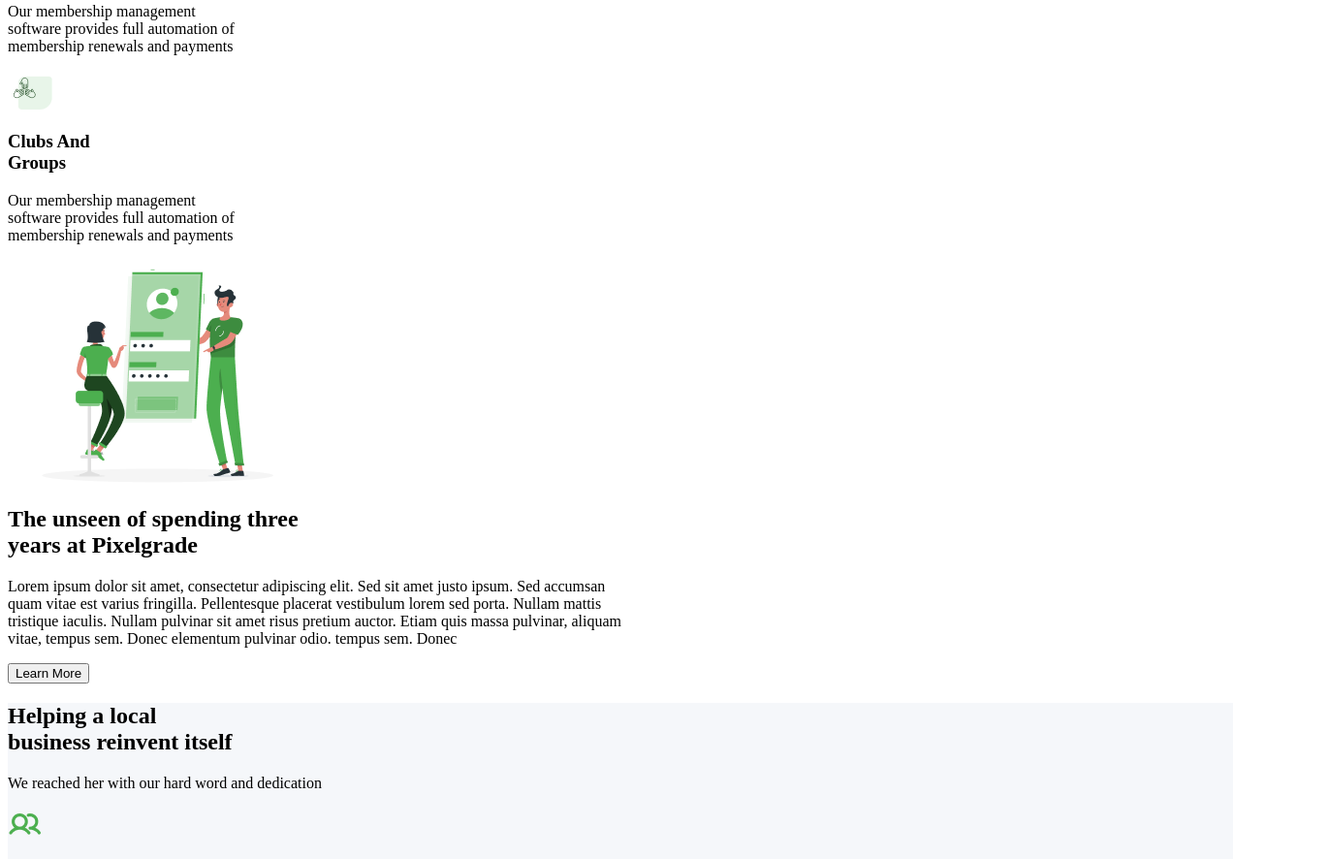
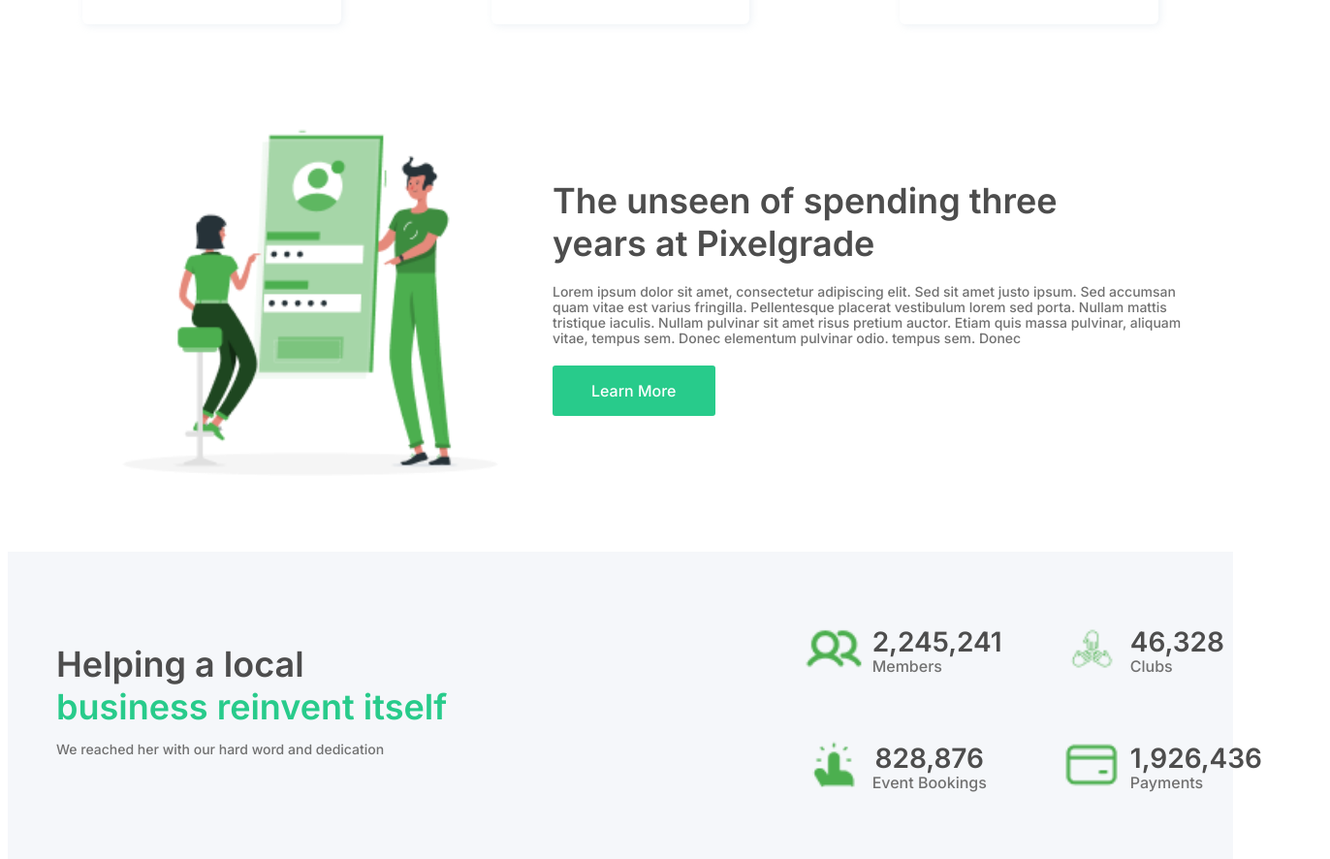
Before and after one commit to rBujar/Nextcent-landing-page, a website built with Vite: page index.html in a window 1280 px wide. Shown: the part 1439-2325 px from the top of the page at 97% size, 1372 px wide, since content can reach past the window. Built offline with nearby package versions, Linux system fonts and the light colour scheme; files whose address does not match are found by name.

Commit message:
added so style adjustments

```diff
--- a/css/sections/client.css
+++ b/css/sections/client.css
@@ -1,11 +1,6 @@
-.container {
-    width: 100%;
-    max-width: 1440px;
-    margin: auto;
-}
 
 .client{
-    margin: 15px auto 25px;
+    margin: 20px auto;
     display: flex;
     flex-direction: column;
 }
@@ -30,6 +25,7 @@
     font-size: 14px;
     line-height: 16px;
     font-family: var(--inter-sans);
+    color: var(--neutral-grey);
     font-weight: 500;
     text-align: center;
 }
--- /dev/null
+++ b/css/sections/community.css
@@ -0,0 +1,75 @@
+.community{
+    display: flex;
+    flex-direction: column;
+    align-items: center;
+}
+
+.community-title{
+    display: flex;
+    flex-direction: column;
+}
+
+.community-title h2{
+    font-size: 36px;
+    line-height: 44px;
+    font-family: var(--inter-sans);
+    color: var(--neutral-d_grey);
+    font-weight: 600;
+    text-align: center;
+    margin: 30px auto 0;
+}
+
+.community-title p{
+    font-size: 14px;
+    line-height: 16px;
+    font-family: var(--inter-sans);
+    color: var(--neutral-grey);
+    font-weight: 500;
+    text-align: center;
+}
+
+.community-suitables{
+    display: flex;
+    align-items: center;
+    width: 100%;
+    justify-content: space-around;
+
+}
+
+.community-card{
+    display: flex;
+    flex-direction: column;
+    border: none;
+    outline: none;
+    border-radius: 6px;
+    align-items: center;
+    padding: 25px 28px;
+    box-shadow: 2px 2px 8px rgba(171, 190, 209, 0.2);
+    background-color: transparent;
+    margin: 20px auto;
+
+}
+
+.community-card img{
+    width: 70px;
+    height: 65px;
+
+    object-fit: contain;
+}
+
+.community-card h3{
+    font-size: 28px;
+    line-height: 36px;
+    font-family: var(--inter-sans);
+    font-weight: 600;
+    color: var(--neutral-d_grey);
+    text-align: center;
+}
+
+.community-card p{
+    font-size: 12px;
+    line-height: 14px;
+    font-family: var(--inter-sans);
+    color: var(--neutral-grey);
+    font-weight: 500;
+}
--- a/css/sections/hero.css
+++ b/css/sections/hero.css
@@ -1,11 +1,5 @@
-.container {
-    width: 100%;
-    max-width: 1440px;
-    margin: auto;
-}
-.bg-overlay {
-    background: var(--neutral-silver);
-}
+
+
 .hero{
     display: flex;
     position: relative;
--- /dev/null
+++ b/css/sections/pixelgrade.css
@@ -0,0 +1,148 @@
+.pixelgrade{
+display: flex;
+flex-direction: column;
+overflow: hidden;
+}
+
+.pixelgrade-info{
+    display: flex;
+    align-items: center;
+    margin: 10px auto;
+}
+
+.pixelgrade-info__img{
+    width: 120%;
+    height: 100%;
+    position: relative;
+
+}
+
+.pixelgrade-info__img img{
+    width: 500px;
+    height: 500px;
+    object-fit: contain;
+    margin-left: 40px;
+    padding-left: 20px;
+}
+
+.pixelgrade-info__content{
+    display: flex;
+    flex-direction: column;
+    align-items: start;
+    min-width: 700px;
+}
+
+.pixelgrade-info__content h2{
+    font-size: 36px;
+    line-height: 44px;
+    font-family: var(--inter-sans);
+    color: var(--neutral-d_grey);
+    font-weight: 600;
+
+
+    margin: 0;
+}
+.pixelgrade-info__content p{
+    font-size: 14px;
+    font-family: var(--inter-sans);
+    font-weight: 500;
+    line-height: 16px;
+    color: var(--neutral-grey);
+    text-align: left;
+
+    width: 100%;
+    margin: 20px auto;
+}
+
+.pixelgrade-info__content button{
+    border: none;
+    outline: none;
+    border-radius: 3px;
+    background-color: var(--primary-color);
+
+    color: #fff;
+    font-family: var(--inter-sans);
+    font-size: 16px;
+    line-height: 16px;
+    font-weight: 500;
+
+    padding: 18px 40px;
+}
+
+
+.pixelgrade-bottom{
+    display: flex;
+    justify-content: space-between;
+    margin: 20px auto;
+    padding: 50px;
+}
+
+.pixelgrade-bottom__title{
+    display: flex;
+    flex-direction: column;
+    align-items: start;
+    justify-content: center;
+}
+
+.pixelgrade-bottom__title h2{
+    margin: 0;
+    font-size: 36px;
+    line-height: 44px;
+    font-family: var(--inter-sans);
+    color: var(--neutral-d_grey);
+    font-weight: 600;
+}
+.pixelgrade-bottom__title span{
+    color: var(--primary-color);
+}
+.pixelgrade-bottom__title p{
+    font-size: 14px;
+    font-family: var(--inter-sans);
+    font-weight: 500;
+    line-height: 16px;
+    color: var(--neutral-grey);
+    text-align: left;
+}
+
+.pixelgrade-bottom__right{
+    display: grid;
+    grid-template-columns: repeat(2, 1fr);
+    gap: 20px;
+}
+.pixelgrade-bottom__stats{
+    display: flex;
+    align-items: center;
+    gap: 10px;
+    margin: 20px;
+}
+
+.pixelgrade-bottom__stats-info{
+    display: flex;
+    flex-direction: column;
+    justify-content: start;
+}
+
+.pixelgrade-bottom__stats-info h3{
+    margin: 0;
+
+    font-size: 28px;
+    line-height: 36px;
+    font-family: var(--inter-sans);
+    font-weight: 600;
+    color: var(--neutral-d_grey);
+    text-align: center;
+}
+
+.pixelgrade-bottom__stats-info span{
+    font-size: 16px;
+    line-height: 14px;
+    font-family: var(--inter-sans);
+    color: var(--neutral-grey);
+    font-weight: 500;
+}
+
+.pixelgrade-bottom__stats img{
+    width: 60px;
+    height: 60px;
+    object-fit: contain;
+}
--- a/css/style.css
+++ b/css/style.css
@@ -3,9 +3,30 @@
 @import url("sections/header.css");
 @import url("sections/hero.css");
 @import url("sections/client.css");
+@import url("sections/community.css");
+@import url("sections/pixelgrade.css");
+@import url("sections/phone.css");
+
+@import url('https://fonts.googleapis.com/css2?family=Inter:ital,opsz,wght@0,14..32,100..900;1,14..32,100..900&display=swap');
+
+.container {
+    width: 100%;
+    max-width: 1440px;
+    margin: auto;
+}
+
+.bg-overlay {
+  background: var(--neutral-silver);
+
+
+}
+
+body{
+  font-family: "Inter", sans-serif;
+}
 
 :root{
-  --inter-sans: 'Inter', sans-serif;
+  --inter-sans: "Inter", sans-serif;
 
   /* neutrals */
   --neutral-black: #263238;
```
